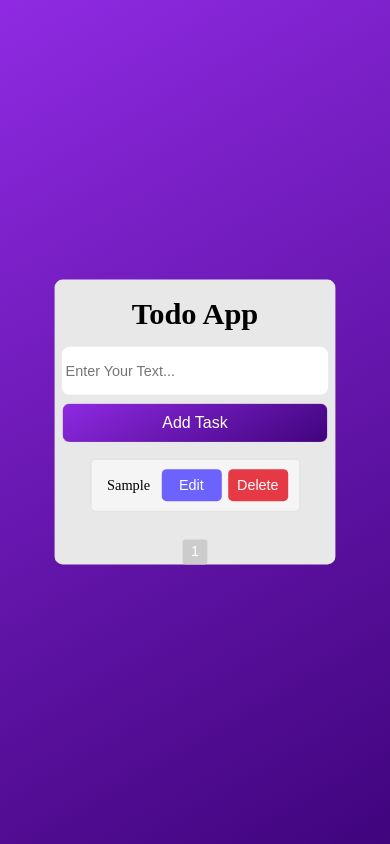
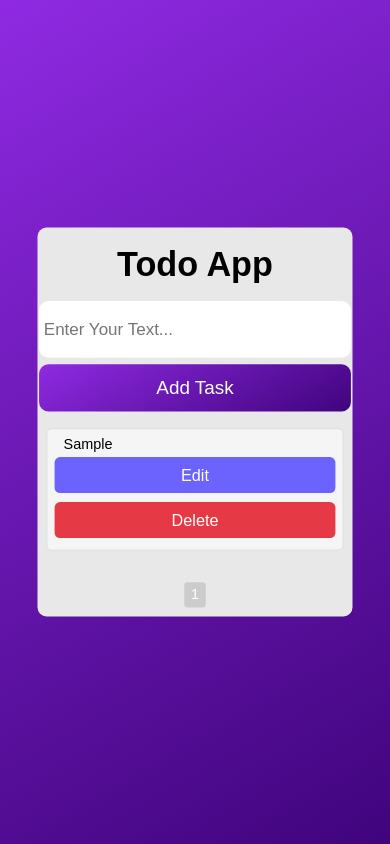
Before and after one commit to AmalMansour19/To-Do-List, a plain HTML site: page index.html in a window 390 px wide. Both pictures are taken after typing "Sample" into the empty fields and a click on the button "Add Task". Drawn offline with Linux system fonts and the light colour scheme.

Commit message:
update project

```diff
--- a/css/style.css
+++ b/css/style.css
@@ -3,13 +3,16 @@
     padding: 0;
     box-sizing: border-box;
 }
+
 body{
     background:linear-gradient(150deg,#8f2ae2,#40047d);
     min-height:100vh;
+    font-family: Arial, sans-serif;
 }
+
 .container {
-    width: 90%;
-    max-width: 500px;
+    width: 500px;
+    max-width: 90%;
     height: min-content;
     background-color: rgb(232, 232, 232);
     margin: auto;
@@ -21,34 +24,30 @@ body{
     flex-direction: column;
     justify-content: center;
     align-items: center;
-    gap: 10px; /* مسافة بين الزر والنص */
-    padding-top: 10px;
+    gap: 10px;
+    padding: 10px;
     border-radius: 10px;
 }
+
 .todo-input{
-    width:95%;
+    width: 95%;
     max-width: 470px;
     height: 60px;
     border-radius: 10px;
     padding: 5px;
-    border-radius: 10px;
     border: none;
     outline: none;
     font-size: large;
 }
 
-
 .AddTask {
     width: 95%;
-    max-width: ;
+    max-width: 470px;
     height: 50px;
     background:linear-gradient(150deg,#8f2ae2,#40047d);
     border: none;
-    margin: auto;
     font-size: 20px;
     font-weight: 400;
-    /* box-shadow: 1px 1px 3px 3px rgb(171, 171, 171) ; */
-    border: 1px solid rgb(230, 229, 231);
     border-radius: 10px;
     display: flex;
     justify-content: center;
@@ -56,6 +55,7 @@ body{
     color: #ffffff;
     cursor: pointer;
 }
+
 .error-message{
     color: #e63946;
     font-size: 14px;
@@ -64,13 +64,16 @@ body{
     padding: 8px;
     border-radius: 4px;
     display: none;
-    animation: fadeIn .3s ease-in-out
+    animation: fadeIn .3s ease-in-out;
 }
+
 .todo-list{
     list-style: none;
     padding: 0;
     margin: 0;
+    width: 100%;
 }
+
 .todo-item{
     display: flex;
     justify-content: space-between;
@@ -82,52 +85,40 @@ body{
     margin: 10px 0;
     transition: box-shadow .3s;
     flex-wrap: wrap;
+    width: 100%;
 }
+
 .todo-item:hover{
     box-shadow: 0 4px 8px rgba(0,0 ,0,.1);
+}
 
-}
 .todo-text{
     flex-grow: 1;
     margin: 0 10px;
     cursor: pointer;
- /* text-align: left; */
+    text-align: left;
     font-size: 18px;
-   min-width: 0;   /* مهم جداً مع flex */
+    min-width: 0;
     word-break: break-word;
 }
-.todo-item button {
-    flex-shrink: 0; /* يمنع الزرار يصغر أو يطلع بره */
-}
-/* .todo-text input{
-    width: 470px;
-    border: 1px solid #ccc;
-    border-radius: 4px;
-    padding:8px;
-    font-size: 14px;
-    outline: none;
-    min-width: 0;
-    padding: 5px;
-} */
+
 .edit-input {
-    flex: 1;              /* ياخد المساحة المتبقية */
+    flex: 1;
     height: 40px;
     margin: 0 10px;
     font-size: 16px;
     border: 1px solid #ccc;
     border-radius: 6px;
     padding: 5px 8px;
-    min-width: 0;
-    width: 90%;      /* مهم مع flex علشان ميكبرش غصب */
-    outline: none;
+    width: 100%;
 }
 
-
+.todo-item button {
+    flex-shrink: 0;
+}
 
 .Delete,.edit,.save{
-
-    max-width: 80px;
-    width: 75px;
+    width: 90px;
     height: 40px;
     background-color: #6c63ff;
     color: #fff;
@@ -138,7 +129,7 @@ cursor: pointer;
     border-radius: 6px;
     transition: .2s;
     cursor: pointer;
-    transition: background-color .3s transform .2s ;
+    transition: background-color .3s, transform .2s;
 }
 .Delete{
     background-color: #e63946;
@@ -148,16 +139,17 @@ cursor: pointer;
 }
 .edit:hover{
     background-color: #5c54e4;
-transform: scale(1.1);
+    transform: scale(1.05);
 }
 .Delete:hover{
-transform: scale(1.1);
+    transform: scale(1.05);
     background-color: #c72534;
 }
 .save:hover{
-transform: scale(1.1);
+    transform: scale(1.05);
     background-color: #27ae60;
 }
+
 @keyframes fadeIn {
     from{
         opacity: 0;
@@ -166,7 +158,6 @@ transform: scale(1.1);
     to{
         opacity: 1;
         transform: translateY(0px);
-
     }
 }
 
@@ -176,6 +167,7 @@ transform: scale(1.1);
     margin-top: 15px;
     gap:10px;
 }
+
 .paginationBtn{
     padding: 5px 10px;
     background-color: #6c63ff;
@@ -186,17 +178,49 @@ font-size: 18px;
     cursor: pointer;
     transition: background-color .3s ease, transform .2s;
 }
+
 .paginationBtn:hover{
     background-color: #574cda;
     transform: scale(1.1);
 }
+
 .paginationBtn[disabled]{
     background-color: #ccc;
     cursor: not-allowed;
     transform: none;
 }
+
+/* ------------------ Responsive for Mobile ------------------ */
 @media (max-width: 500px) {
     .container {
-        transform: translate(-50%, -50%) scale(0.8); /* يصغر الكونتينر كله 80% */
+        width: 90%;
+        max-width: 350px;
+        transform: translate(-50%, -50%) scale(0.9);
+    }
+
+    .todo-input, .AddTask {
+        width: 100%;
+        transform: scale(1.05)
+    }
+
+    .todo-item {
+        flex-direction: column;
+        align-items: stretch;
+        padding: 8px;
+    }
+
+    .todo-text, .edit-input {
+        width: 100%;
+        font-size: 16px;
+    }
+
+    .todo-item button {
+        width: 100%;
+        margin: 5px 0;
+    }
+
+    .paginationBtn {
+        font-size: 16px;
+        padding: 5px 8px;
     }
 }
```
Lines whose indentation alone changed are shown as unchanged.
